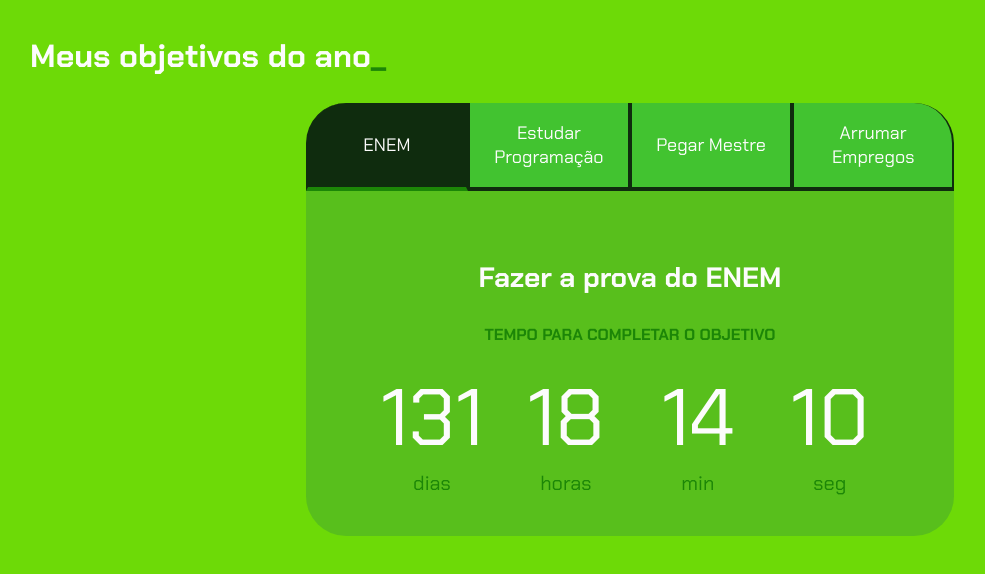
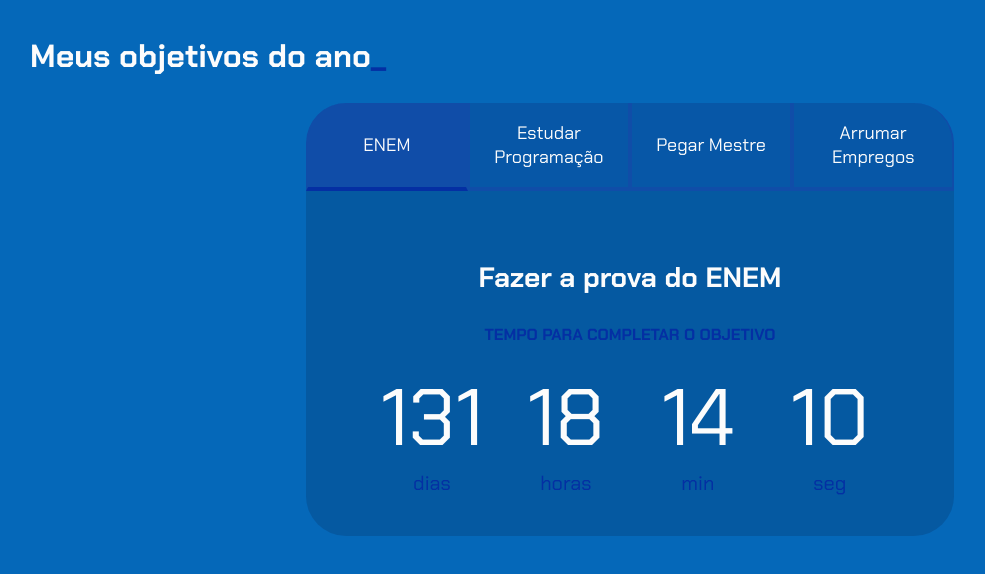
Before and after one commit to gsouzakkj/sitematematicaII, a plain HTML site: page index.html in a window 1280 px wide. Shown: the whole page, without its empty margins (10-995 px from the left). Drawn offline with Linux system fonts and the light colour scheme.

```diff
--- a/style.css
+++ b/style.css
@@ -1,12 +1,12 @@
 @import url('https://fonts.googleapis.com/css2?family=Chakra+Petch:wght@400;700&display=swap');
 
 :root {
-    --cor-de-fundo: #6dda07;
-    --verde: #1c8607;
+    --cor-de-fundo: #0568b9;
+    --verde: #042fa3;
     --branco: #fcfcfc;
-    --botao-ativo: #0f2c0e;
-    --botao-inativo: rgba(24, 173, 91, 0.5);
-    --texto-fundo: rgba(40, 129, 77, 0.3);
+    --botao-ativo: #104da8;
+    --botao-inativo: rgba(10, 71, 150, 0.5);
+    --texto-fundo: rgba(8, 54, 107, 0.3);
 }
 
 body {
```
